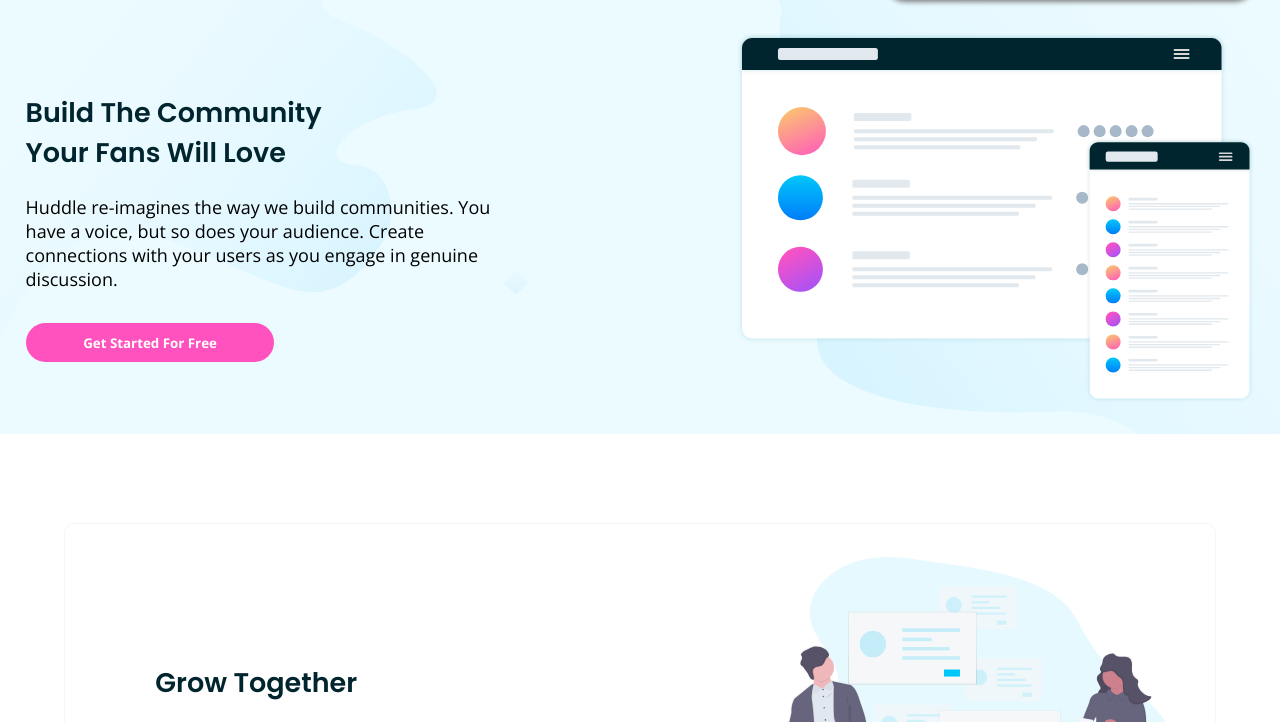
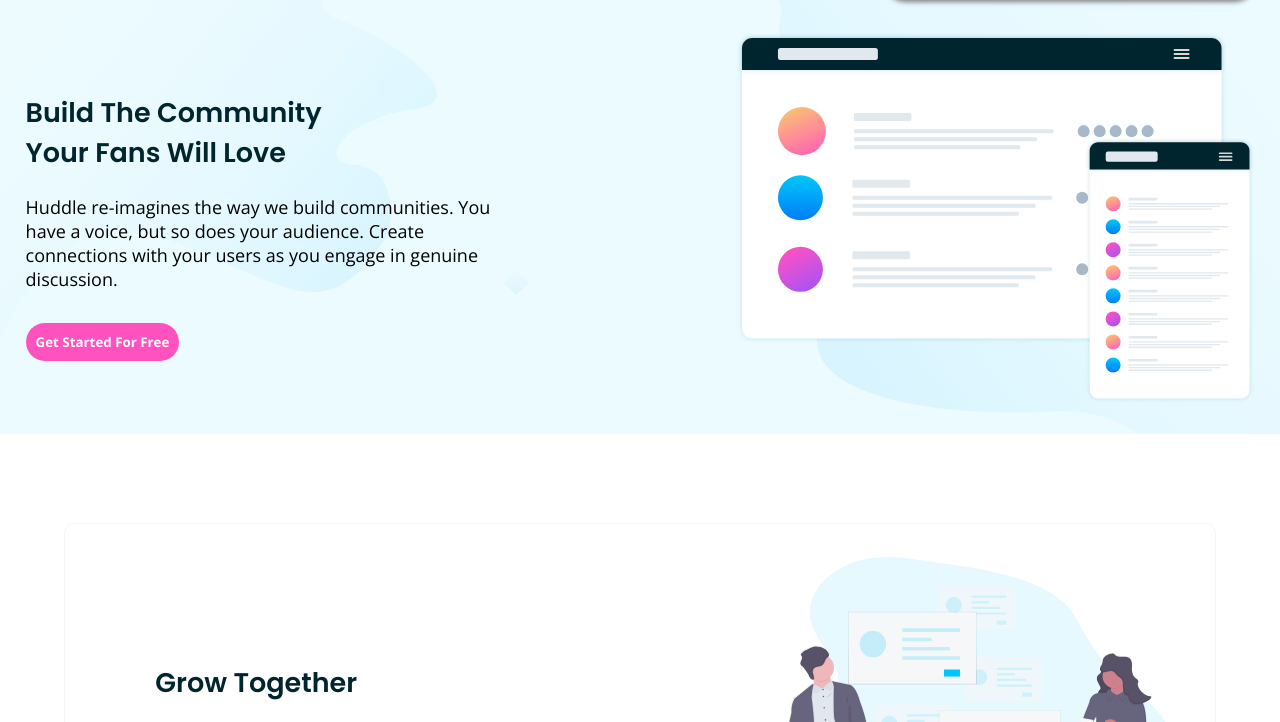
Before and after one commit to lteTraveller/resp-huddle-zuri, a plain HTML site: page index.html in a window 1280 px wide. Shown: the part 67-789 px from the top of the page. Drawn offline with nearby package versions, Linux system fonts and the light colour scheme.

Commit message:
adjust pink button

```diff
--- a/style.css
+++ b/style.css
@@ -72,7 +72,7 @@
     border: none;
     border-radius: 50px;
     width: 30%;
-    height: 50%;
+    height: fit-content;
     padding: 10px;
     background-color: white;
     font-family: var(--bodcall-font-family);
@@ -108,8 +108,9 @@
 .pink-btn {
     border: none;
     border-radius: 50px;
-    width: 35%;
-    height: 39px;
+    width: fit-content;
+    height: fit-content;
+    white-space: nowrap;
     padding: 10px;
     color: white;
     background-color: var(--pink);
```
